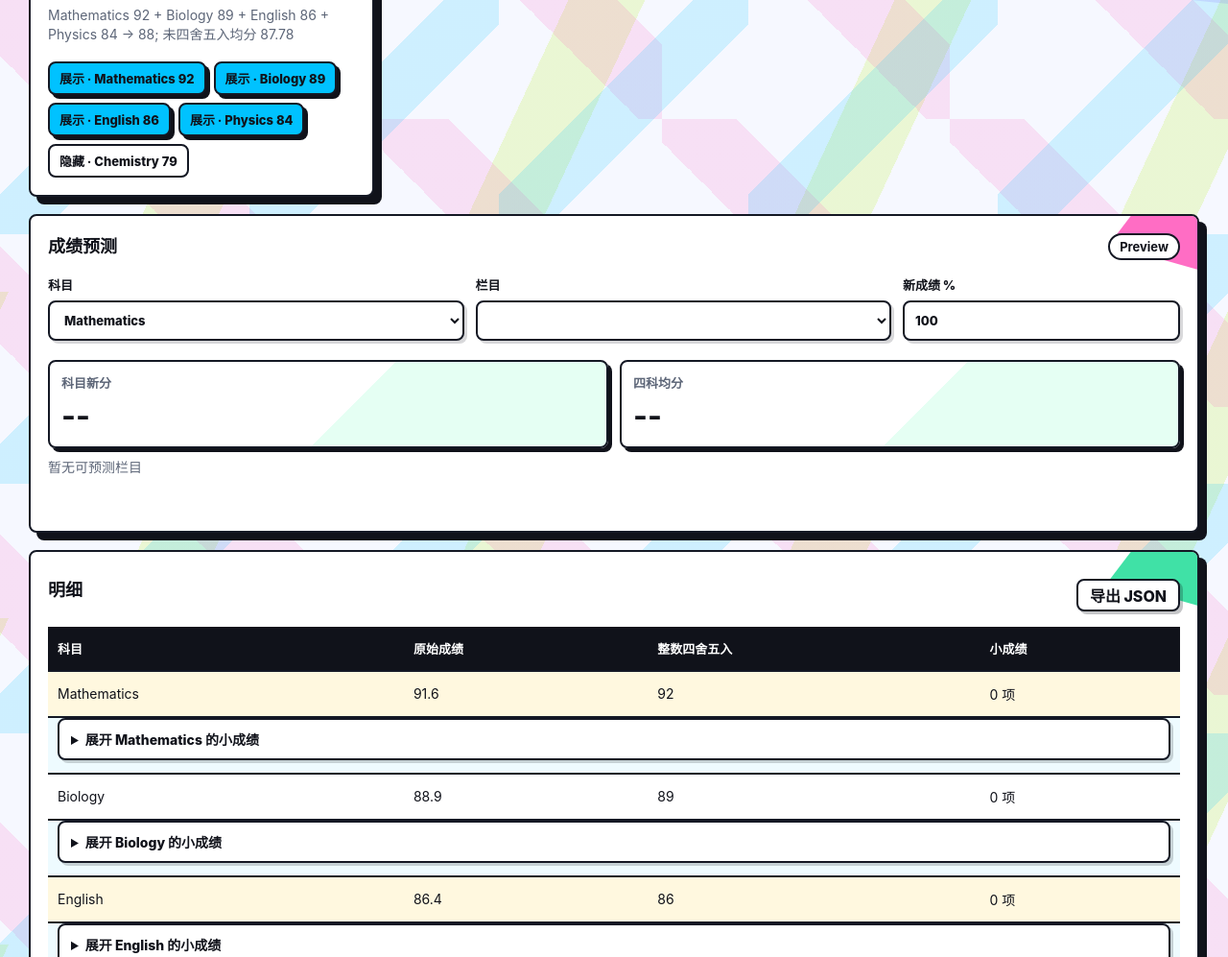
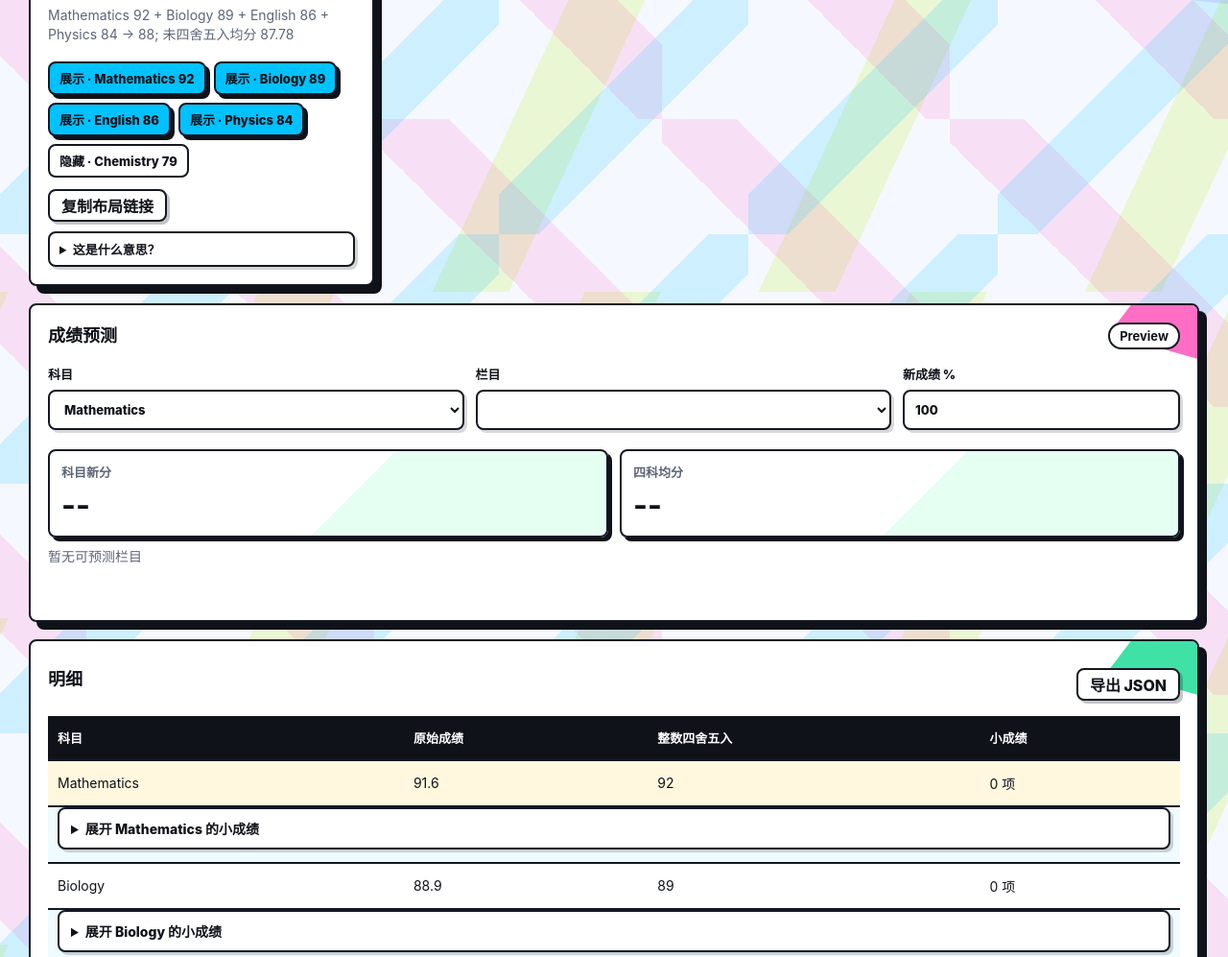
Before and after one commit to Whyyyn/This-is-Grade, a website: page public/index.html in a window 1280 px wide. Shown: the part 796-1793 px from the top of the page at 96% size. Drawn offline with Linux system fonts and the light colour scheme; no server answers.

Commit message:
Add shareable featured course layout links

```diff
--- a/public/app.js
+++ b/public/app.js
@@ -27,6 +27,7 @@ const els = {
   refreshButton: document.querySelector('#refreshButton'),
   sampleButton: document.querySelector('#sampleButton'),
   exportButton: document.querySelector('#exportButton'),
+  copyLayoutButton: document.querySelector('#copyLayoutButton'),
   predictionCourse: document.querySelector('#predictionCourse'),
   predictionCategory: document.querySelector('#predictionCategory'),
   predictionScore: document.querySelector('#predictionScore'),
@@ -155,6 +156,10 @@ function inferCategoryFromTitle(title) {
 }
 
 function loadPinnedSubjects() {
+  const fromUrl = new URLSearchParams(window.location.search).get('show');
+  if (fromUrl) {
+    return fromUrl.split('|').map(decodeURIComponent).filter(Boolean).slice(0, 4);
+  }
   try {
     const value = JSON.parse(localStorage.getItem('pinned-subjects') || '[]');
     return Array.isArray(value) ? value : [];
@@ -164,7 +169,29 @@ function loadPinnedSubjects() {
 }
 
 function savePinnedSubjects() {
-  localStorage.setItem('pinned-subjects', JSON.stringify([...state.selected]));
+  const subjects = [...state.selected].slice(0, 4);
+  try {
+    localStorage.setItem('pinned-subjects', JSON.stringify(subjects));
+  } catch {
+    // Safari may block localStorage in stricter privacy modes.
+  }
+  const next = new URL(window.location.href);
+  if (subjects.length) {
+    next.searchParams.set('show', subjects.map(encodeURIComponent).join('|'));
+  } else {
+    next.searchParams.delete('show');
+  }
+  window.history.replaceState({}, '', next);
+}
+
+function copyLayoutLink() {
+  savePinnedSubjects();
+  const link = window.location.href;
+  navigator.clipboard?.writeText(link).then(() => {
+    setStatus('布局链接已复制', 'ok');
+  }).catch(() => {
+    window.prompt('复制这个链接', link);
+  });
 }
 
 function render() {
@@ -458,6 +485,7 @@ els.predictionCategory?.addEventListener('change', () => {
   renderPrediction();
 });
 els.predictionScore?.addEventListener('input', renderPrediction);
+els.copyLayoutButton?.addEventListener('click', copyLayoutLink);
 els.refreshButton.addEventListener('click', () => loadGrades().catch((error) => setStatus(error.message, 'bad')));
 els.sampleButton.addEventListener('click', () => {
   updateGrades(fallbackGrades);
--- a/public/index.html
+++ b/public/index.html
@@ -48,6 +48,13 @@
           <div class="average-value" id="averageValue">--</div>
           <p id="averageFormula" class="muted">选择四科后计算</p>
           <div id="subjectPicker" class="subject-picker"></div>
+          <div class="layout-actions">
+            <button id="copyLayoutButton" class="ghost compact" type="button">复制布局链接</button>
+            <details class="layout-help">
+              <summary>这是什么意思？</summary>
+              <p>Safari 有时不会稳定记住你展示的四门课。这个功能会把当前展示课程写进网址里的 show 参数。复制或收藏这个链接，下次打开就会恢复同样的四门课。</p>
+            </details>
+          </div>
         </section>
 
         <section class="panel chart-panel">
--- a/public/styles.css
+++ b/public/styles.css
@@ -658,3 +658,39 @@ tbody tr:nth-child(4n + 1) td {
     min-width: 96px;
   }
 }
+
+
+.layout-actions {
+  display: flex;
+  flex-wrap: wrap;
+  align-items: flex-start;
+  gap: 10px;
+  margin-top: 12px;
+}
+
+.layout-actions .ghost {
+  margin-top: 0;
+}
+
+.layout-help {
+  flex: 1 1 220px;
+  min-height: 34px;
+  border: 2px solid var(--line);
+  border-radius: 8px;
+  background: #fff;
+  padding: 7px 10px;
+  box-shadow: 3px 3px 0 rgba(16, 18, 26, 0.18);
+}
+
+.layout-help summary {
+  cursor: pointer;
+  font-size: 13px;
+  font-weight: 850;
+}
+
+.layout-help p {
+  margin-top: 8px;
+  color: var(--muted);
+  font-size: 13px;
+  line-height: 1.45;
+}
```
